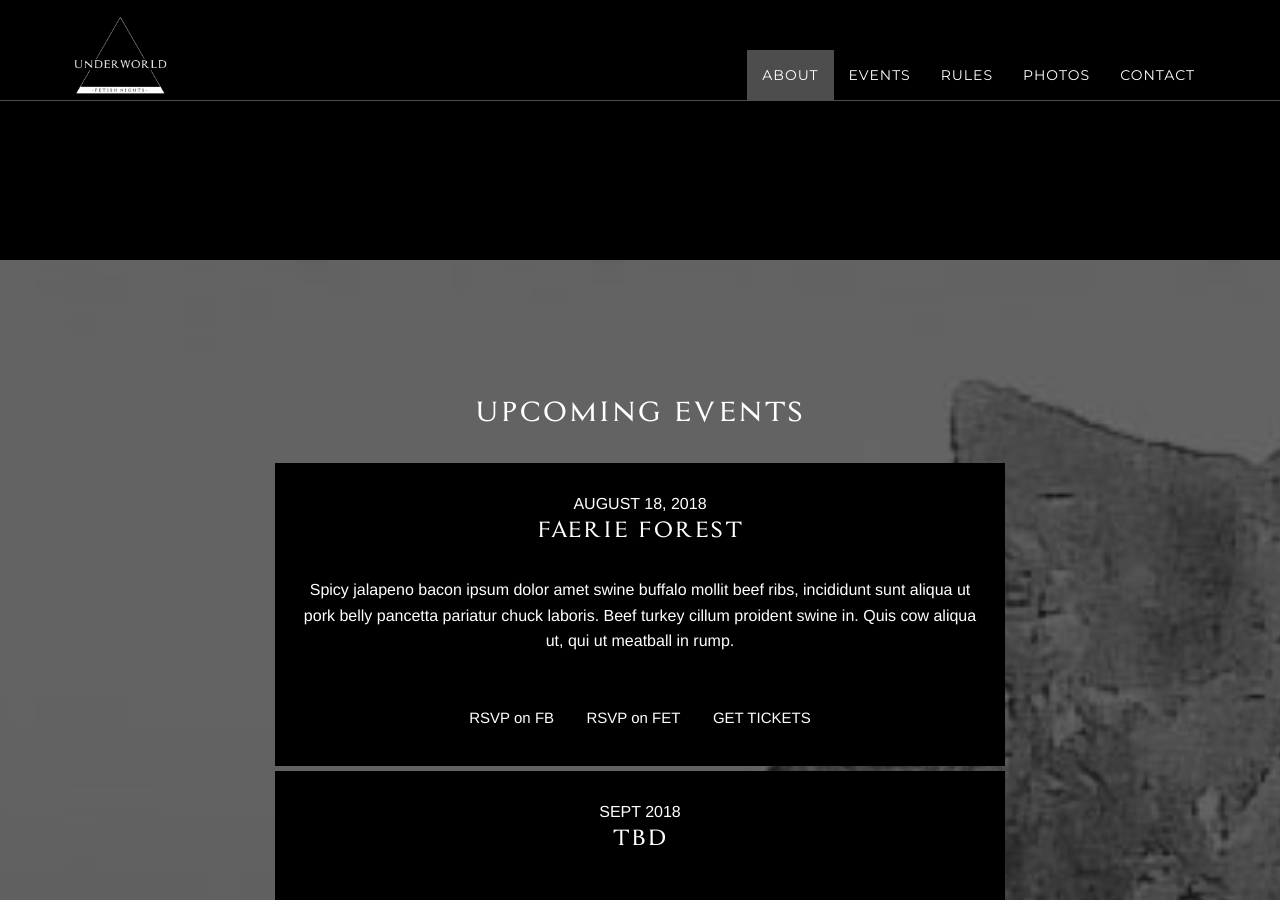
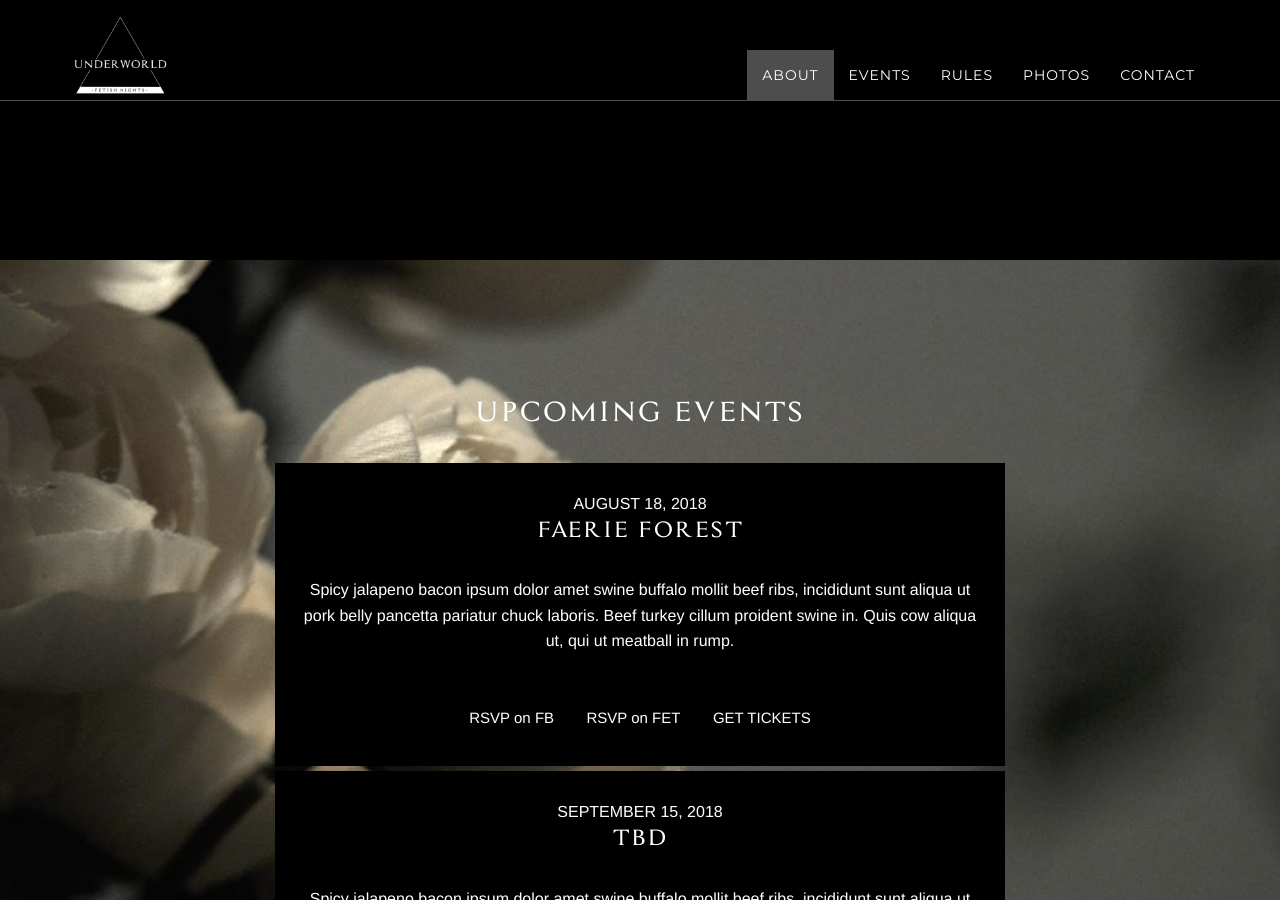
Before and after one commit to royally-underworld/melinoe, a Jekyll site: the page built from index.html, in a window 1280 px wide and 900 px high, scrolled down 1405 px. Built offline with Jekyll 4.4.1, drawn with Linux system fonts in a browser that asks for light colours; some of the changed text lies outside the part shown.

```diff
--- a/_includes/css/grayscale.css
+++ b/_includes/css/grayscale.css
@@ -349,7 +349,7 @@ a:hover, a:focus {
     width: 100%;
     padding: 50px 0;
     color: #fff;
-    background: url("{{ "/img/downloads-bg.jpg" | prepend: site.baseurl }}") no-repeat center center scroll;
+    background: url("{{ "/img/bg_section.jpg" | prepend: site.baseurl }}") no-repeat top center scroll;
     background-color: {{ site.color.primary-dark }};
     -webkit-background-size: cover;
     -moz-background-size: cover;
--- a/_includes/events.html
+++ b/_includes/events.html
@@ -22,7 +22,23 @@
                                 <a href="https://www.facebook.com/events/2157837037797222/" target="_blank">GET TICKETS</a>
                             </button>
                         </li>
-                        <li class="tbd">SEPT 2018 <br> <h3>TBD</h3></li>
+                        <li class="tbd">SEPTEMBER 15, 2018
+                            <br>
+                            <h3>TBD</h3>
+                            <p>
+                                    Spicy jalapeno bacon ipsum dolor amet swine buffalo mollit beef ribs, incididunt sunt aliqua ut pork belly pancetta pariatur chuck laboris.
+                                    Beef turkey cillum proident swine in. Quis cow aliqua ut, qui ut meatball in rump.
+                            </p>
+                            <button class="rsvp">
+                                <a href="https://www.facebook.com/events/2157837037797222/" target="_blank">RSVP on FB</a>
+                            </button>
+                            <button class="rsvp">
+                                <a href="https://www.facebook.com/events/2157837037797222/" target="_blank">RSVP on FET</a>
+                            </button>
+                            <button class="rsvp">
+                                <a href="https://www.facebook.com/events/2157837037797222/" target="_blank">GET TICKETS</a>
+                            </button>
+                        </li>
                     </ul>
                     <h2>Previous Events</h2>
                     <ul class ="prev-events">
--- a/_includes/photos.html
+++ b/_includes/photos.html
@@ -3,7 +3,7 @@
     <div class="row">
         <div class="col-lg-8 col-lg-offset-2">
             <h2>Photo Gallery</h2>
-
+            <p>one day there will be photos here. one day.</p>
             </p>
         </div>
     </div>
```
Also changed, not shown: img/bg_section.jpg (added), 3 other files.
